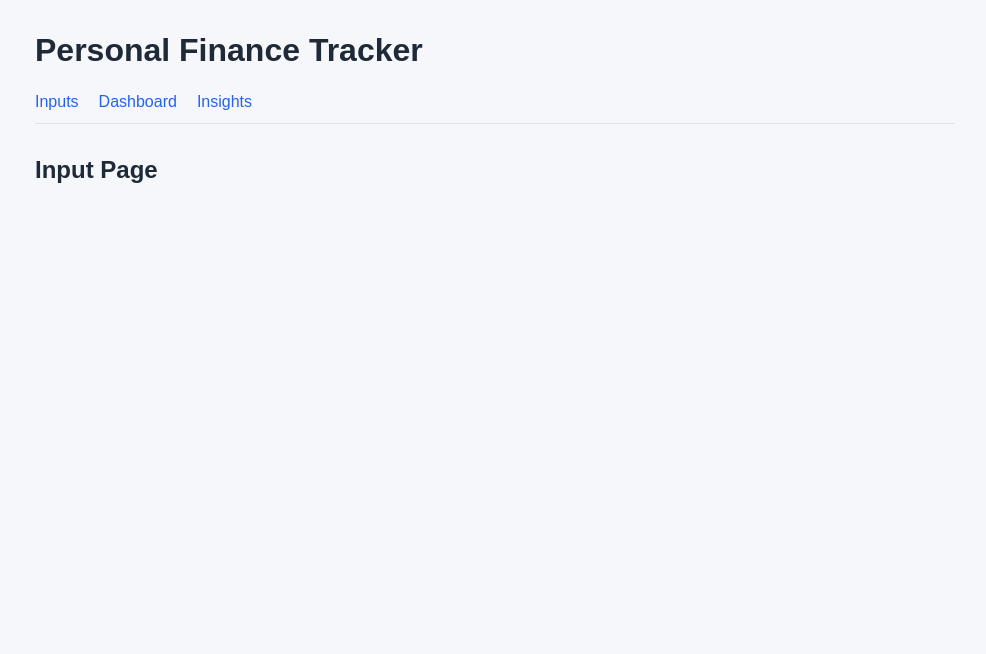
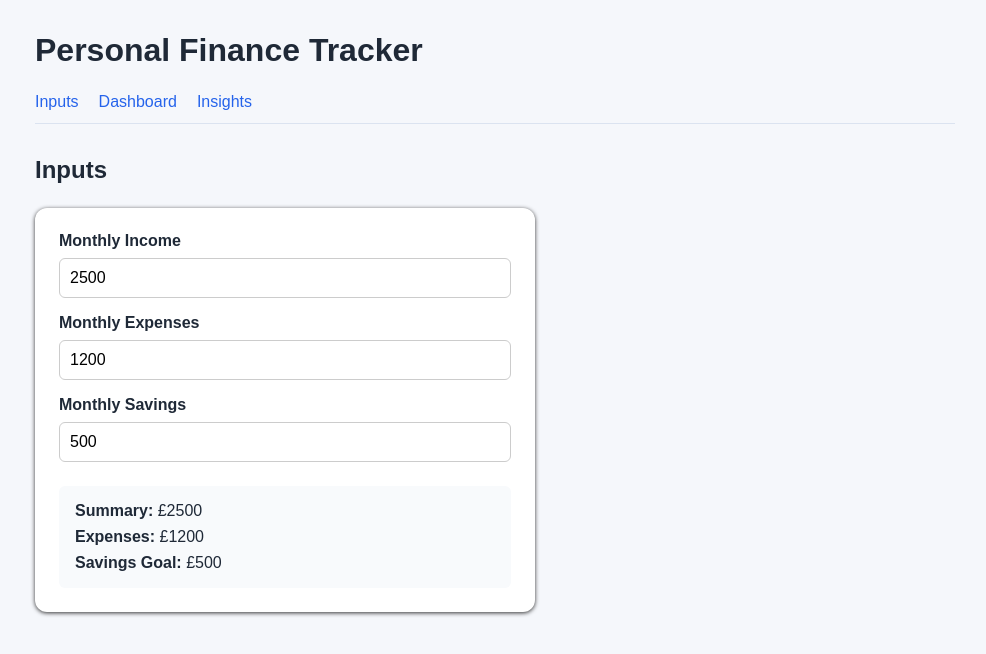
Before and after one commit to amnaShouket/finance_tracker, a React (Vite) app in the folder frontend/: page / in a window 1280 px wide. Shown: the top 654 px of the page, without its empty margins (145-1131 px from the left). Built offline with nearby package versions, Linux system fonts and the light colour scheme.

Commit message:
Add inputs page form with local state

```diff
--- a/frontend/src/pages/InputsPage.tsx
+++ b/frontend/src/pages/InputsPage.tsx
@@ -1,3 +1,109 @@
+import {useState} from "react"
+
 export default function InputsPage(){
-    return <h2>Input Page</h2>;
+    const [income, setIncome] = useState(2500)
+    const [expenses, setExpenses] = useState(1200)
+    const [savingsGoal, setSavingsGoal] = useState(500);
+
+    return (
+        <div>
+            <h2 style = {{marginBottom: "24px"}}>Inputs</h2>
+            <div style = {{
+                background: "white",
+                padding: "24px",
+                borderRadius: "12px",
+                boxShadow: "0 1px 4px rgba(0, 0, 0, 0.8)",
+                maxWidth: "500px"
+            }}>
+                <div style = {{marginBottom: "16px"}}>
+                    <label
+                        htmlFor = "income"
+                        style = {{display: "block", marginBottom: "8px", fontWeight: "600"}}
+                    >
+                        Monthly Income
+                    </label>
+                    <input
+                        id = "income"
+                        type = "number"
+                        value = {income}
+                        onChange = {(e) => setIncome(Number(e.target.value))}
+                        style={{
+                            width: "100%",
+                            padding: "10px",
+                            borderRadius: "6px",
+                            border: "1px solid #ccc",
+                            fontSize: "16px"
+                        }}
+                    />
+                </div>
+                <div style = {{marginBottom:"16px"}}>
+                    <label
+                        htmlFor = "expenses"
+                        style = {{display:"block", marginBottom:"8px", fontWeight:"600"}}>
+                            Monthly Expenses
+                    </label>
+                    <input
+                        id = "expenses"
+                        type = "number"
+                        value = {expenses}
+                        onChange = {(e) => setExpenses(Number(e.target.value))}
+                        style = {{
+                            width: "100%",
+                            padding: "10px",
+                            borderRadius: "6px",
+                            border: "1px solid #ccc",
+                            fontSize: "16px"
+                        }}
+                    />
+                </div>
+
+                <div style = {{marginBottom:"16px"}}>
+                    <label
+                        htmlFor = "savings"
+                        style = {{display:"block", marginBottom:"8px", fontWeight:"600"}}>
+                            Monthly Savings
+                    </label>
+                    <input
+                        id = "savings"
+                        type = "number"
+                        value = {savingsGoal}
+                        onChange = {(e) => setSavingsGoal(Number(e.target.value))}
+                        style = {{
+                            width: "100%",
+                            padding: "10px",
+                            borderRadius: "6px",
+                            border: "1px solid #ccc",
+                            fontSize: "16px"
+                        }}
+                    />
+                </div>
+
+                <div
+                    style = {{
+                        marginTop: "24px",
+                        padding: "16px",
+                        background: "#f8fafc",
+                        borderRadius: "6px",
+                    }}>
+
+                    <p style = {{margin : "0 0 8px 0"}}>
+                        <strong>Summary:</strong> £{income}
+                    </p>
+                    <p style = {{margin: "0 0 8px 0"}}>
+                        <strong>Expenses:</strong> £{expenses}
+                    </p>
+                    <p style = {{margin: "0"}}>
+                        <strong>Savings Goal:</strong> £{savingsGoal}
+                    </p>
+
+                </div>
+
+
+
+                </div>
+            </div>
+
+
+    )
+
 }
```
